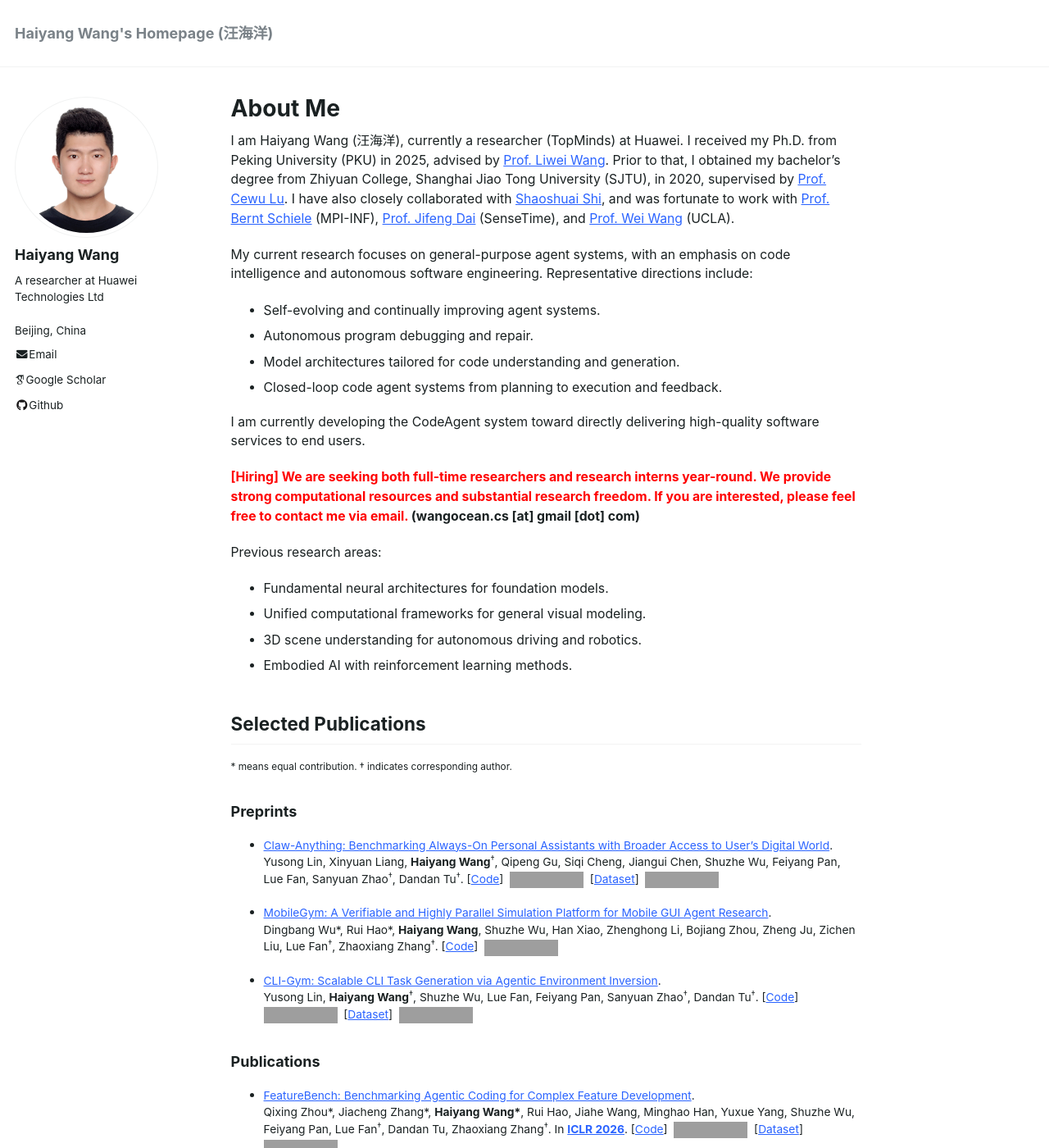
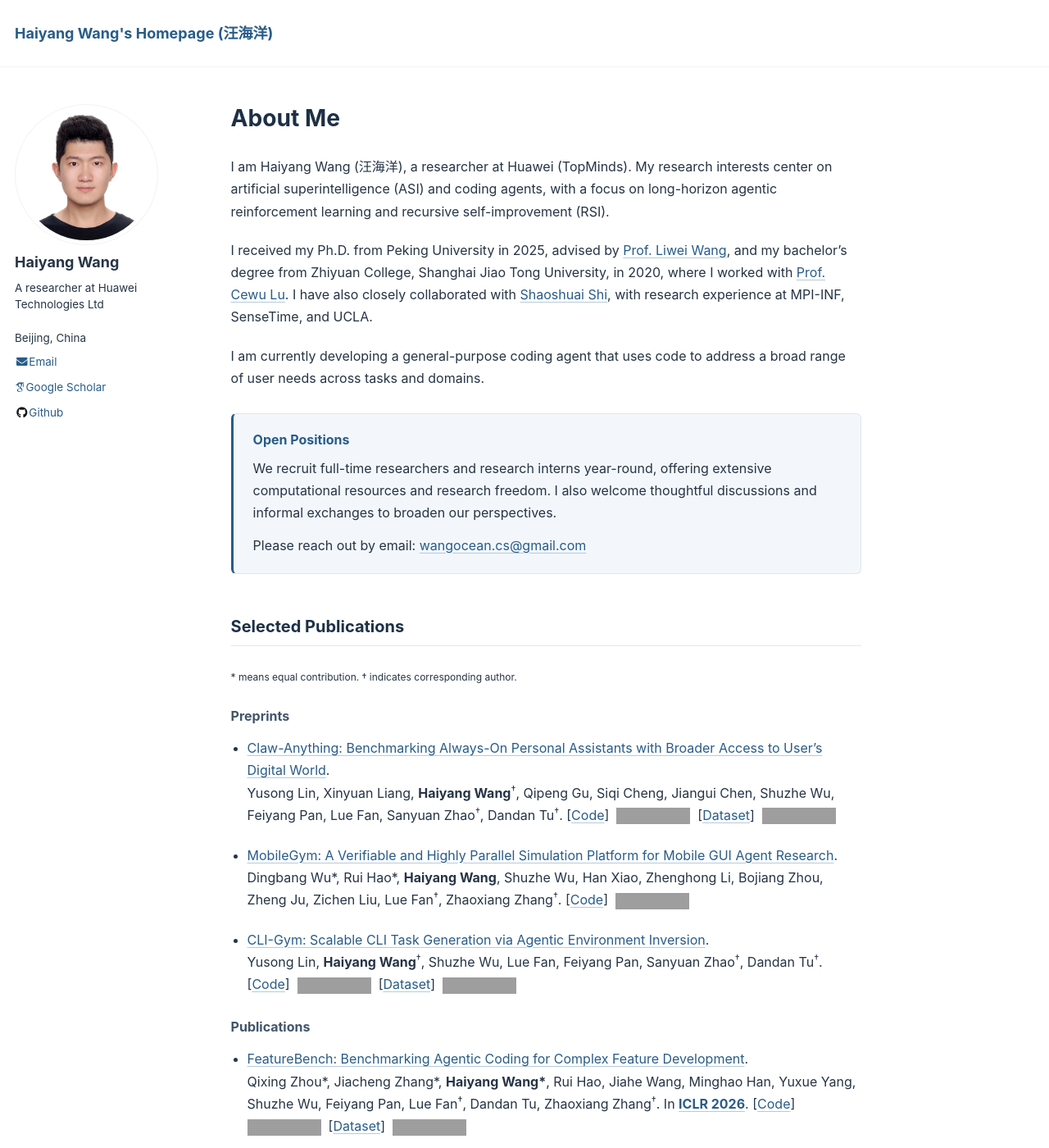
Before and after one commit to Haiyang-W/haiyang-w.github.io, a Jekyll site: the page built from _pages/about.md, in a window 1280 px wide and 1400 px high. Shown: the whole window at 82% size. Built offline with Jekyll 4.4.1, drawn with Linux system fonts in a browser that asks for light colours; some web fonts are replaced; comment, search, counter and statistics services are not loaded; grey boxes are pictures that could not be loaded.

Commit message:
update style

```diff
--- a/_layouts/default.html
+++ b/_layouts/default.html
@@ -11,7 +11,7 @@ layout: compress
     {% include head/custom.html %}
   </head>
 
-  <body>
+  <body{% if page.page_class %} class="{{ page.page_class | escape }}"{% endif %}>
 
     {% include browser-upgrade.html %}
     {% include masthead.html %}
--- a/_pages/about.md
+++ b/_pages/about.md
@@ -3,28 +3,23 @@ permalink: /
 title: "About Me"
 excerpt: "The main page about me."
 author_profile: true
+page_class: academic-home
 redirect_from:
   - /about/
   - /about.html
 ---
 
-I am Haiyang Wang (汪海洋), currently a researcher (TopMinds) at Huawei. I received my Ph.D. from Peking University (PKU) in 2025, advised by [Prof. Liwei Wang](http://www.liweiwang-pku.com/). Prior to that, I obtained my bachelor's degree from Zhiyuan College, Shanghai Jiao Tong University (SJTU), in 2020, supervised by [Prof. Cewu Lu](https://www.mvig.org/). I have also closely collaborated with [Shaoshuai Shi](https://shishaoshuai.com/), and was fortunate to work with [Prof. Bernt Schiele](https://scholar.google.com/citations?user=z76PBfYAAAAJ&hl=en) (MPI-INF), [Prof. Jifeng Dai](https://scholar.google.com/citations?user=SH_-B_AAAAAJ&hl=en) (SenseTime), and [Prof. Wei Wang](https://scholar.google.de/citations?user=UedS9LQAAAAJ&hl=en) (UCLA).
+I am Haiyang Wang (汪海洋), a researcher at Huawei (TopMinds). My research interests center on artificial superintelligence (ASI) and coding agents, with a focus on long-horizon agentic reinforcement learning and recursive self-improvement (RSI).
 
-My current research focuses on general-purpose agent systems, with an emphasis on code intelligence and autonomous software engineering. Representative directions include:
-* Self-evolving and continually improving agent systems.
-* Autonomous program debugging and repair.
-* Model architectures tailored for code understanding and generation.
-* Closed-loop code agent systems from planning to execution and feedback.
+I received my Ph.D. from Peking University in 2025, advised by [Prof. Liwei Wang](http://www.liweiwang-pku.com/), and my bachelor's degree from Zhiyuan College, Shanghai Jiao Tong University, in 2020, where I worked with [Prof. Cewu Lu](https://www.mvig.org/). I have also closely collaborated with [Shaoshuai Shi](https://shishaoshuai.com/), with research experience at MPI-INF, SenseTime, and UCLA.
 
-I am currently developing the CodeAgent system toward directly delivering high-quality software services to end users.
+I am currently developing a general-purpose coding agent that uses code to address a broad range of user needs across tasks and domains.
 
-**<font color="red">[Hiring] We are seeking both full-time researchers and research interns year-round. We provide strong computational resources and substantial research freedom. If you are interested, please feel free to contact me via email.</font> (wangocean.cs [at] gmail [dot] com)**
-
-Previous research areas:
-* Fundamental neural architectures for foundation models.
-* Unified computational frameworks for general visual modeling.
-* 3D scene understanding for autonomous driving and robotics.
-* Embodied AI with reinforcement learning methods.
+<aside class="hiring-notice" aria-labelledby="hiring-title">
+  <h2 id="hiring-title">Open Positions</h2>
+  <p>We recruit full-time researchers and research interns year-round, offering extensive computational resources and research freedom. I also welcome thoughtful discussions and informal exchanges to broaden our perspectives.</p>
+  <p class="hiring-notice__contact">Please reach out by email: <a href="mailto:wangocean.cs@gmail.com">wangocean.cs@gmail.com</a></p>
+</aside>
 
 ## Selected Publications
 <sub>\* means equal contribution. † indicates corresponding author.</sub>
@@ -46,10 +41,10 @@ Yusong Lin, **Haiyang Wang**<sup>†</sup>, Shuzhe Wu, Lue Fan, Feiyang Pan, San
 Qixing Zhou\*, Jiacheng Zhang\*, **Haiyang Wang\***, Rui Hao, Jiahe Wang, Minghao Han, Yuxue Yang, Shuzhe Wu, Feiyang Pan, Lue Fan<sup>†</sup>, Dandan Tu, Zhaoxiang Zhang<sup>†</sup>. In [**ICLR 2026**](https://iclr.cc/). \[[Code](https://github.com/LiberCoders/FeatureBench)\] &nbsp;<a href="https://github.com/LiberCoders/FeatureBench"><img alt="GitHub stars" style="vertical-align:middle" src="https://img.shields.io/github/stars/LiberCoders/FeatureBench?style=social"></a> &nbsp;\[[Dataset](https://huggingface.co/datasets/LiberCoders/FeatureBench)\] &nbsp;<a href="https://huggingface.co/datasets/LiberCoders/FeatureBench"><img alt="Hugging Face downloads" style="vertical-align:middle" src="https://img.shields.io/badge/dynamic/json?url=https%3A%2F%2Fhuggingface.co%2Fapi%2Fdatasets%2FLiberCoders%2FFeatureBench&query=%24.downloads&label=Downloads&suffix=%20monthly&color=white&logo=huggingface&logoColor=FFD21E"></a>
 
 * [TokenFormer: Rethinking Transformer Scaling with Tokenized Model Parameters](https://arxiv.org/abs/2410.23168).\\
-**Haiyang Wang\***, Yue Fan\*, Muhammad Ferjad Naeem, Yongqin Xian, Jan Eric Lenssen, Liwei Wang, Federico Tombari, Bernt Schiele. In [**ICLR 2025**](https://iclr.cc/). \[[Code](https://github.com/Haiyang-W/TokenFormer)\] &nbsp;<a href="https://github.com/Haiyang-W/TokenFormer"><img alt="GitHub stars" style="vertical-align:middle" src="https://img.shields.io/github/stars/Haiyang-W/TokenFormer?style=social"> </a> **<font color=red>(Spotlight Presentation, 3.20% acceptance rate)</font>**
+**Haiyang Wang\***, Yue Fan\*, Muhammad Ferjad Naeem, Yongqin Xian, Jan Eric Lenssen, Liwei Wang, Federico Tombari, Bernt Schiele. In [**ICLR 2025**](https://iclr.cc/). \[[Code](https://github.com/Haiyang-W/TokenFormer)\] &nbsp;<a href="https://github.com/Haiyang-W/TokenFormer"><img alt="GitHub stars" style="vertical-align:middle" src="https://img.shields.io/github/stars/Haiyang-W/TokenFormer?style=social"> </a> **<span class="research-distinction">(Spotlight Presentation, 3.20% acceptance rate)</span>**
 
 * [GiT: Towards Generalist Vision Transformer through Universal Language Interface](https://www.ecva.net/papers/eccv_2024/papers_ECCV/papers/04158.pdf).\\
-**Haiyang Wang\***, Hao Tang\*, Li Jiang<sup>†</sup>, Shaoshuai Shi, Muhammad Ferjad Naeem, Hongsheng Li, Bernt Schiele, Liwei Wang<sup>†</sup>. In [**ECCV 2024**](https://eccv.ecva.net/Conferences/2024). \[[Code](https://github.com/Haiyang-W/GiT)\] &nbsp;<a href="https://github.com/Haiyang-W/GiT"><img alt="GitHub stars" style="vertical-align:middle" src="https://img.shields.io/github/stars/Haiyang-W/GiT?style=social"> </a> **<font color=red>(Oral Presentation, 2.32% acceptance rate)</font>**
+**Haiyang Wang\***, Hao Tang\*, Li Jiang<sup>†</sup>, Shaoshuai Shi, Muhammad Ferjad Naeem, Hongsheng Li, Bernt Schiele, Liwei Wang<sup>†</sup>. In [**ECCV 2024**](https://eccv.ecva.net/Conferences/2024). \[[Code](https://github.com/Haiyang-W/GiT)\] &nbsp;<a href="https://github.com/Haiyang-W/GiT"><img alt="GitHub stars" style="vertical-align:middle" src="https://img.shields.io/github/stars/Haiyang-W/GiT?style=social"> </a> **<span class="research-distinction">(Oral Presentation, 2.32% acceptance rate)</span>**
 
 * [PRED: Pre-training via Semantic Rendering on LiDAR Point Clouds](https://proceedings.neurips.cc/paper_files/paper/2023/file/903f778fe1341e5351b5b63e0e6b197f-Paper-Conference.pdf).\\
 Hao Yang, **Haiyang Wang**, Di Dai, Liwei Wang. In [**NeurIPS 2023**](https://neurips.cc/Conferences/2023).
@@ -102,4 +97,4 @@ Wenqiang Xu\*, **Haiyang Wang\***, Fubo Qi, Cewu Lu. In [**ICCV 2019**](https://
   * 2023.6. Hosted by [Huawei Noah's Ark Lab](https://noahlab.com.hk/#/home).
 
 ## Academic Services
-* Reviewer for NeurIPS’21, CVPR’22, ECCV’22, ICML’22, NeurIPS’22, CVPR’23, ICML’23, ICCV’23, NeurIPS’23, IROS’23, CVPR'24, ICML'24, NeurIPS’24 (**<font color=red>Top Reviewer</font>**), ICLR'25, ICLR'26
+* Reviewer for NeurIPS’21, CVPR’22, ECCV’22, ICML’22, NeurIPS’22, CVPR’23, ICML’23, ICCV’23, NeurIPS’23, IROS’23, CVPR'24, ICML'24, NeurIPS’24 (**<span class="research-distinction">Top Reviewer</span>**), ICLR'25, ICLR'26
--- /dev/null
+++ b/_sass/_homepage.scss
@@ -0,0 +1,87 @@
+/* Homepage: restrained blue accents and a consistent reading rhythm. */
+.academic-home {
+  color: #263445;
+
+  a {
+    color: #285c88;
+
+    &:visited { color: #285c88; }
+    &:hover { color: #173e60; }
+    &:focus-visible {
+      outline: 2px solid #285c88;
+      outline-offset: 3px;
+    }
+  }
+
+  #main {
+    margin-top: 2.5em;
+    margin-bottom: 3em;
+  }
+
+  .page__title {
+    color: #1d3045;
+    line-height: 1.25;
+    margin-bottom: 1em;
+  }
+
+  .page__content {
+    font-size: 16px;
+    line-height: 1.7;
+
+    p, li, dl { font-size: 1em; }
+    p { margin-bottom: 1.25em; }
+
+    h2 {
+      color: #1d3045;
+      margin-top: 2.6em;
+      margin-bottom: 1em;
+      padding-bottom: 0.55em;
+      border-bottom-color: #e2e8ef;
+    }
+
+    h3 {
+      color: #41556b;
+      margin-top: 1.8em;
+      margin-bottom: 0.9em;
+    }
+
+    > ul { padding-left: 1.25em; }
+    > ul > li { margin-bottom: 1.35em; }
+    li > ul { margin-top: 0.5em; }
+    li > ul > li { margin-bottom: 0.4em; }
+
+    a {
+      text-decoration-color: #b7cadb;
+      text-underline-offset: 3px;
+    }
+
+    .research-distinction { color: #285c88; }
+  }
+
+  .hiring-notice {
+    margin: 1.8em 0 2.4em;
+    padding: 1.25em 1.5em;
+    background: #f3f7fb;
+    border: 1px solid #dce6ef;
+    border-left: 3px solid #285c88;
+    border-radius: 6px;
+
+    h2 {
+      margin: 0 0 0.65em;
+      padding: 0;
+      border: 0;
+      color: #285c88;
+      font-size: 1em;
+      line-height: 1.4;
+    }
+
+    p { margin: 0 0 0.8em; }
+    .hiring-notice__contact { margin-bottom: 0; }
+    a { overflow-wrap: anywhere; }
+  }
+
+  @media (max-width: 767px) {
+    #main { margin-top: 1.5em; }
+    .hiring-notice { padding: 1.1em; }
+  }
+}
--- a/assets/css/main.scss
+++ b/assets/css/main.scss
@@ -38,4 +38,5 @@
 @import "vendor/font-awesome/solid";
 @import "vendor/font-awesome/brands";
 @import "vendor/magnific-popup/magnific-popup";
+@import "homepage";
 @import "print";
```
